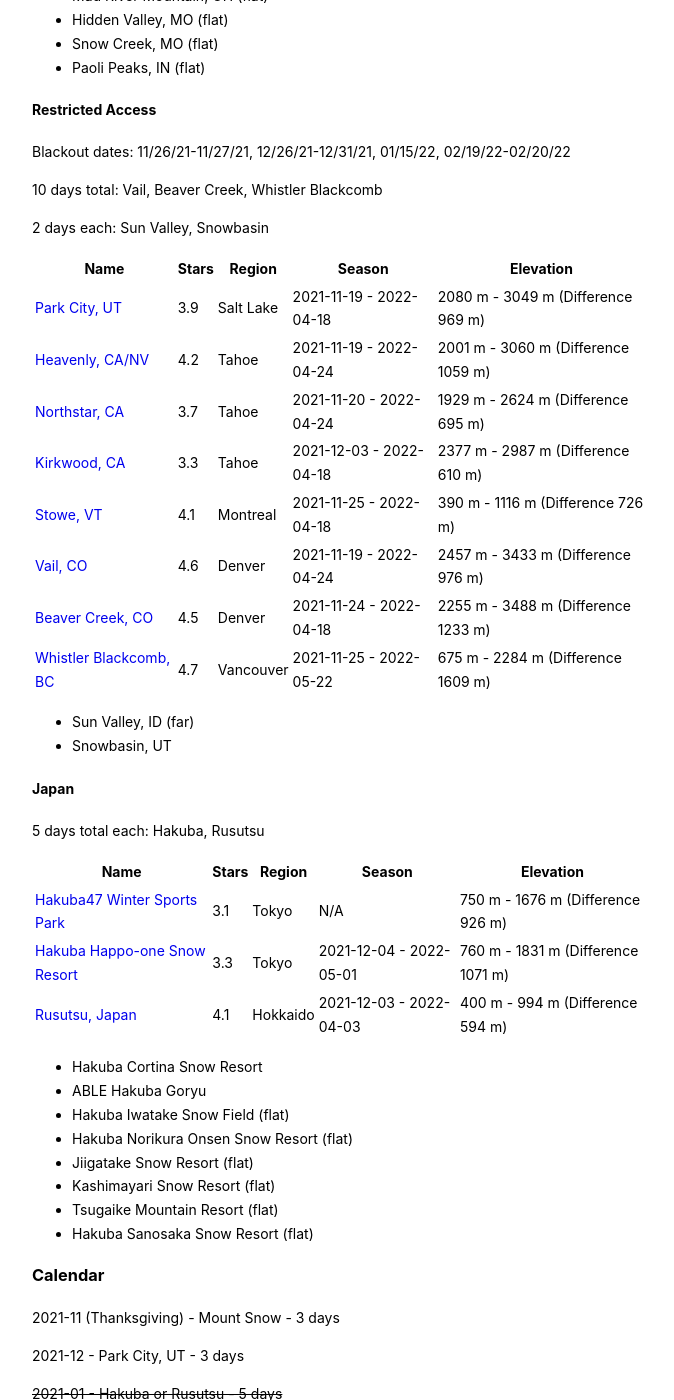
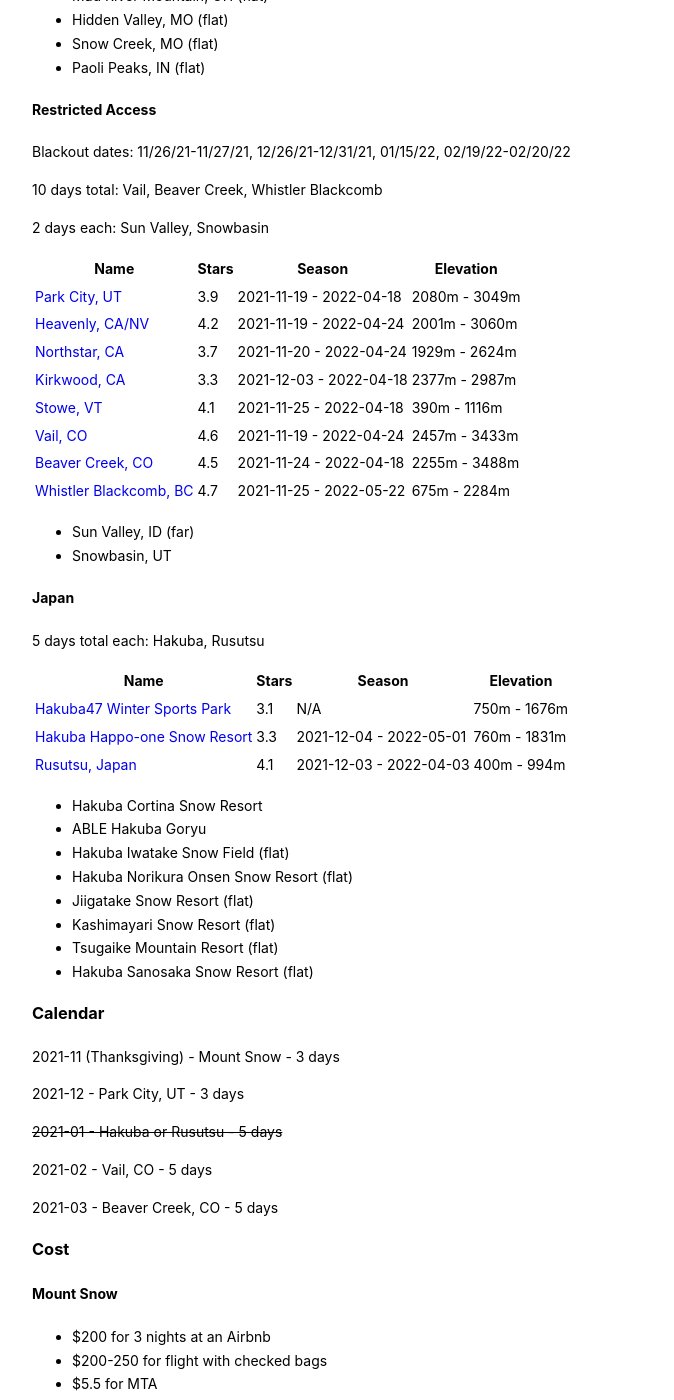
Before and after one commit to mingiryu/mingiryu.github.io, a Jekyll site: the page built from _posts/2021-06-22-2021-2022-ski-season.md, in a window 1280 px wide and 1400 px high, scrolled down 927 px. Shown: the whole window, without its empty margins (300-974 px from the left). Built offline with Jekyll 4.4.1, drawn with Linux system fonts in a browser that asks for light colours; some of the changed text lies outside the part shown.

Commit message:
Clean up personal text and drop region

```diff
--- a/_posts/2021-06-22-2021-2022-ski-season.md
+++ b/_posts/2021-06-22-2021-2022-ski-season.md
@@ -49,16 +49,16 @@ Blackout dates: 11/26/21-11/27/21, 12/26/21-12/31/21, 01/15/22, 02/19/22-02/20/2
 
 2 days each: Sun Valley, Snowbasin
 
-| Name                                                                                | Stars | Region    | Season                  | Elevation                           |
-| ----------------------------------------------------------------------------------- | ----- | --------- | ----------------------- | ----------------------------------- |
-| [Park City, UT](https://www.skiresort.info/ski-resort/park-city/)                   | 3.9   | Salt Lake | 2021-11-19 - 2022-04-18 | 2080 m - 3049 m (Difference 969 m)  |
-| [Heavenly, CA/NV](https://www.skiresort.info/ski-resort/heavenly/)                  | 4.2   | Tahoe     | 2021-11-19 - 2022-04-24 | 2001 m - 3060 m (Difference 1059 m) |
-| [Northstar, CA](https://www.skiresort.info/ski-resort/northstar-california-resort/) | 3.7   | Tahoe     | 2021-11-20 - 2022-04-24 | 1929 m - 2624 m (Difference 695 m)  |
-| [Kirkwood, CA](https://www.skiresort.info/ski-resort/kirkwood/)                     | 3.3   | Tahoe     | 2021-12-03 - 2022-04-18 | 2377 m - 2987 m (Difference 610 m)  |
-| [Stowe, VT](https://www.skiresort.info/ski-resort/stowe/)                           | 4.1   | Montreal  | 2021-11-25 - 2022-04-18 | 390 m - 1116 m (Difference 726 m)   |
-| [Vail, CO](https://www.skiresort.info/ski-resort/vail/)                             | 4.6   | Denver    | 2021-11-19 - 2022-04-24 | 2457 m - 3433 m (Difference 976 m)  |
-| [Beaver Creek, CO](https://www.skiresort.info/ski-resort/beaver-creek/)             | 4.5   | Denver    | 2021-11-24 - 2022-04-18 | 2255 m - 3488 m (Difference 1233 m) |
-| [Whistler Blackcomb, BC](https://www.skiresort.info/ski-resort/whistler-blackcomb/) | 4.7   | Vancouver | 2021-11-25 - 2022-05-22 | 675 m - 2284 m (Difference 1609 m)  |
+| Name                                                                                | Stars | Season                   | Elevation     |
+| ----------------------------------------------------------------------------------- | ----- | ----------------------- | ------------- |
+| [Park City, UT](https://www.skiresort.info/ski-resort/park-city/)                   | 3.9   | 2021-11-19 - 2022-04-18 | 2080m - 3049m |
+| [Heavenly, CA/NV](https://www.skiresort.info/ski-resort/heavenly/)                  | 4.2   | 2021-11-19 - 2022-04-24 | 2001m - 3060m |
+| [Northstar, CA](https://www.skiresort.info/ski-resort/northstar-california-resort/) | 3.7   | 2021-11-20 - 2022-04-24 | 1929m - 2624m |
+| [Kirkwood, CA](https://www.skiresort.info/ski-resort/kirkwood/)                     | 3.3   | 2021-12-03 - 2022-04-18 | 2377m - 2987m |
+| [Stowe, VT](https://www.skiresort.info/ski-resort/stowe/)                           | 4.1   | 2021-11-25 - 2022-04-18 | 390m - 1116m  |
+| [Vail, CO](https://www.skiresort.info/ski-resort/vail/)                             | 4.6   | 2021-11-19 - 2022-04-24 | 2457m - 3433m |
+| [Beaver Creek, CO](https://www.skiresort.info/ski-resort/beaver-creek/)             | 4.5   | 2021-11-24 - 2022-04-18 | 2255m - 3488m |
+| [Whistler Blackcomb, BC](https://www.skiresort.info/ski-resort/whistler-blackcomb/) | 4.7   | 2021-11-25 - 2022-05-22 | 675m - 2284m  |
 
 - Sun Valley, ID (far)
 - Snowbasin, UT
@@ -67,11 +67,11 @@ Blackout dates: 11/26/21-11/27/21, 12/26/21-12/31/21, 01/15/22, 02/19/22-02/20/2
 
 5 days total each: Hakuba, Rusutsu
 
-| Name                                                                                    | Stars | Region   | Season                  | Elevation                          |
-| --------------------------------------------------------------------------------------- | ----- | -------- | ----------------------- | ---------------------------------- |
-| [Hakuba47 Winter Sports Park](https://www.skiresort.info/ski-resort/hakuba-47goryu/)    | 3.1   | Tokyo    | N/A                     | 750 m - 1676 m (Difference 926 m)  |
-| [Hakuba Happo-one Snow Resort](https://www.skiresort.info/ski-resort/happo-one-hakuba/) | 3.3   | Tokyo    | 2021-12-04 - 2022-05-01 | 760 m - 1831 m (Difference 1071 m) |
-| [Rusutsu, Japan](https://www.skiresort.info/ski-resort/rusutsu/)                        | 4.1   | Hokkaido | 2021-12-03 - 2022-04-03 | 400 m - 994 m (Difference 594 m)   |
+| Name                                                                                    | Stars | Season                  | Elevation    |
+| --------------------------------------------------------------------------------------- | ----- | ----------------------- | ------------ |
+| [Hakuba47 Winter Sports Park](https://www.skiresort.info/ski-resort/hakuba-47goryu/)    | 3.1   | N/A                     | 750m - 1676m |
+| [Hakuba Happo-one Snow Resort](https://www.skiresort.info/ski-resort/happo-one-hakuba/) | 3.3   | 2021-12-04 - 2022-05-01 | 760m - 1831m |
+| [Rusutsu, Japan](https://www.skiresort.info/ski-resort/rusutsu/)                        | 4.1   | 2021-12-03 - 2022-04-03 | 400m - 994m  |
 
 - Hakuba Cortina Snow Resort
 - ABLE Hakuba Goryu
```
Also changed, not shown: other parts of _posts/2021-06-22-2021-2022-ski-season.md (+1 -1 lines).
